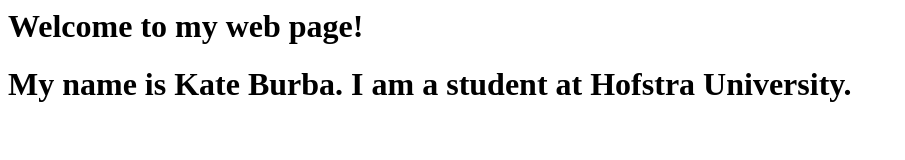
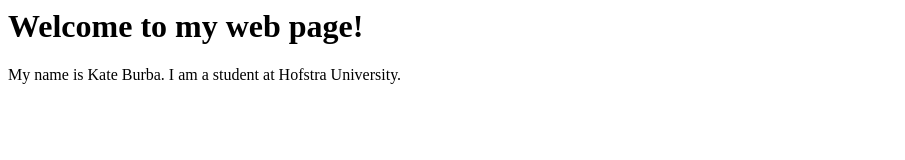
Before and after one commit to kburba15/kburba15.github.io, a plain HTML site: page jrnl80/index.html in a window 1280 px wide. Shown: the whole page, without its empty margins (0-905 px from the left). Drawn offline with Linux system fonts and the light colour scheme.

Commit message:
Update index.html

```diff
--- a/jrnl80/index.html
+++ b/jrnl80/index.html
@@ -2,7 +2,7 @@
    <head>
    </head>
    <body>
-   <h1>Welcome to my web page!<h1>
+   <h1>Welcome to my web page!</h1>
    My name is Kate  Burba. I am a student at Hofstra University.
 
 
```
